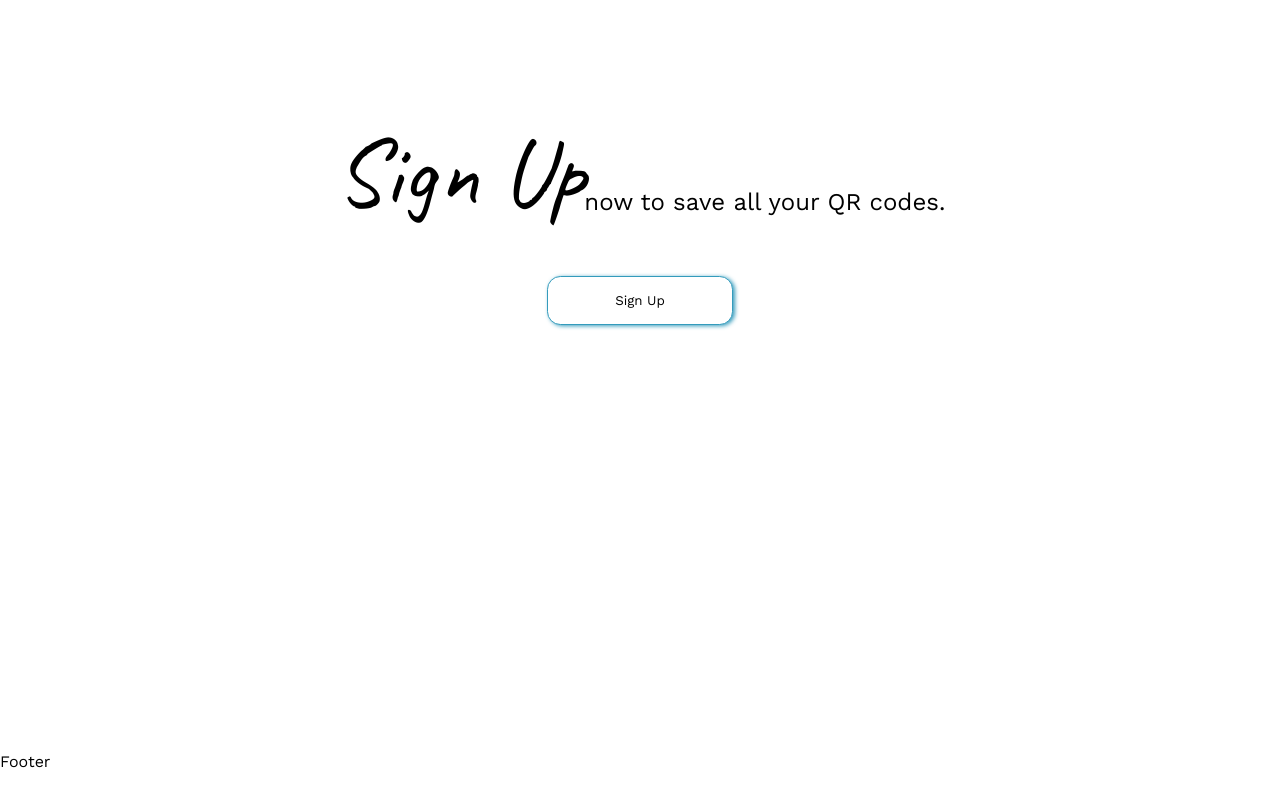
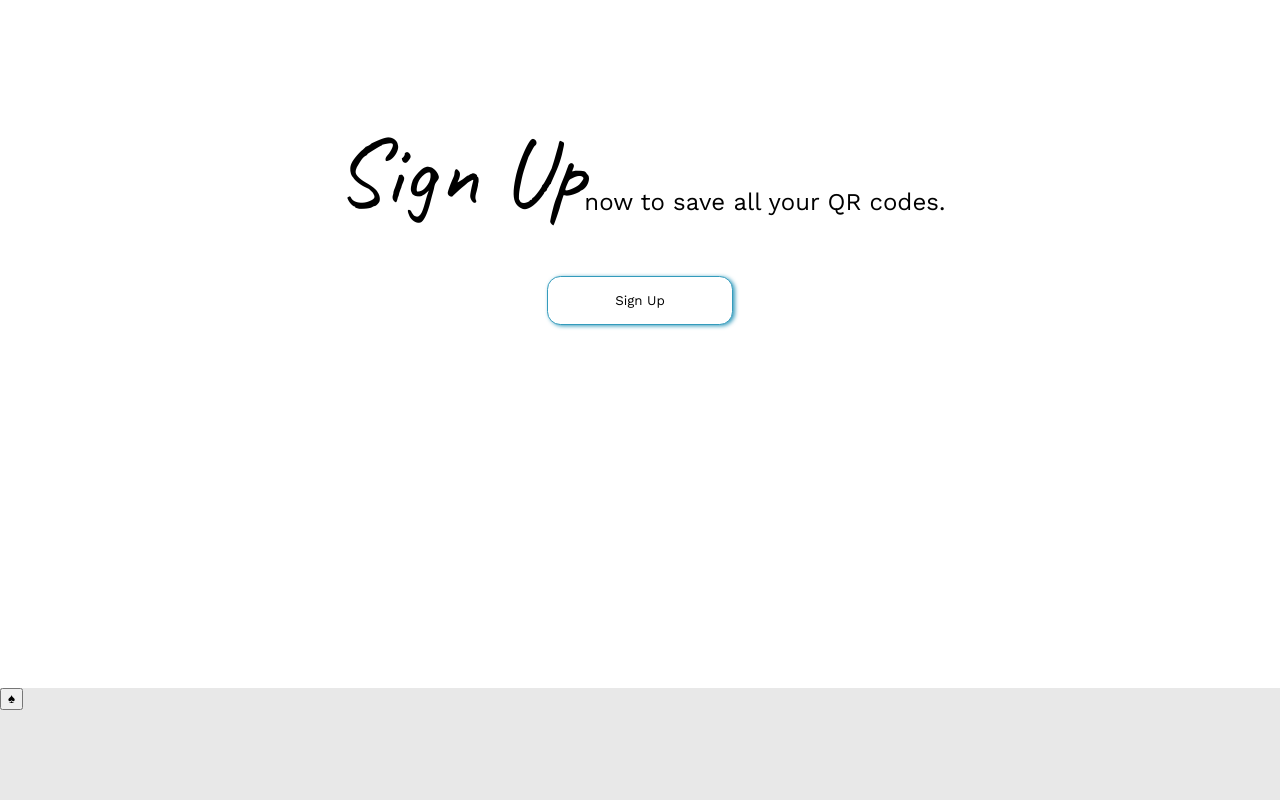
Before and after one commit to omtmana/qrCode, a React (Create React App) app in the folder client/: page / in a window 1280 px wide. Shown: the part 1505-2305 px from the top of the page. Built offline with nearby package versions, Linux system fonts and the light colour scheme; no server answers; a web font is replaced by a local one.

Commit message:
Added Footer components and style

```diff
--- a/client/src/components/Footer.js
+++ b/client/src/components/Footer.js
@@ -1,7 +1,10 @@
+import '../styles/Footer.css'
 const Footer = () =>{
    return (
       <div className="footer">
-         <p> Footer </p>
+         <div className='footer-icons'>
+            <button>♠︎</button>
+         </div>
       </div>
    )
 }
--- a/client/src/components/Home.js
+++ b/client/src/components/Home.js
@@ -23,7 +23,9 @@ const Home = () => {
          </div>
          <div className='home-container-2'>
             <h1> Type it. <br></br> <span style={{ color: 'white' }}>Scan</span> it.<br></br><span  >Share</span> it to your friends.</h1>
+            <div>
             <img src='QR_code.png' width='250' height='250' className='qrCode'/>
+            </div>
          </div>
          <div className='home-button-container'>
             <p><span style={{ fontFamily: 'Caveat', fontSize: '6em', verticalAlign:'super' }}>Sign Up</span><span style={{fontSize: '1.5em'}}>now to save all your QR codes.</span></p>
--- a/client/src/styles/Footer.css
+++ b/client/src/styles/Footer.css
@@ -0,0 +1,5 @@
+.footer {
+   background-color: #E8E8E8;
+   height: 7em;
+   margin-top: 10em;
+}
--- a/client/src/styles/Home.css
+++ b/client/src/styles/Home.css
@@ -106,24 +106,13 @@
    padding-left: 5em;
    background-color: orange;
    animation-name: qrCode;
-   animation-duration: 1s;
 }
 
-
-@keyframes qrCode {
-   from {
-      background-color: orange;
-   }
-
-   to {
-      background-color: white;
-   }
-}
 
 .home-button-container {
    /* border: 2px solid salmon; */
    /* margin-top: 2em; */
-   height: 25em;
+   height: 12em;
    text-align: center;
    padding: 15em;
 }
```
